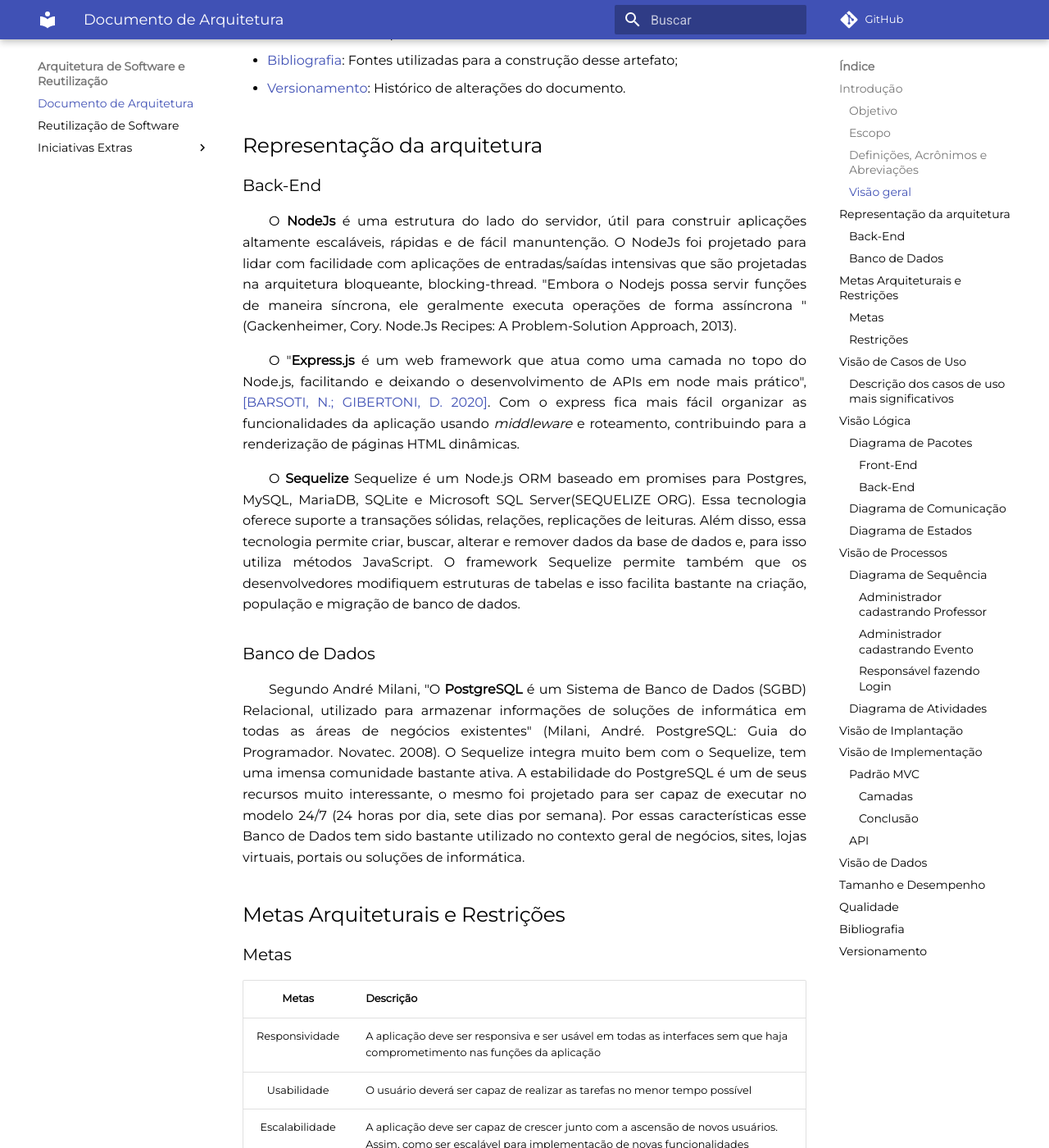
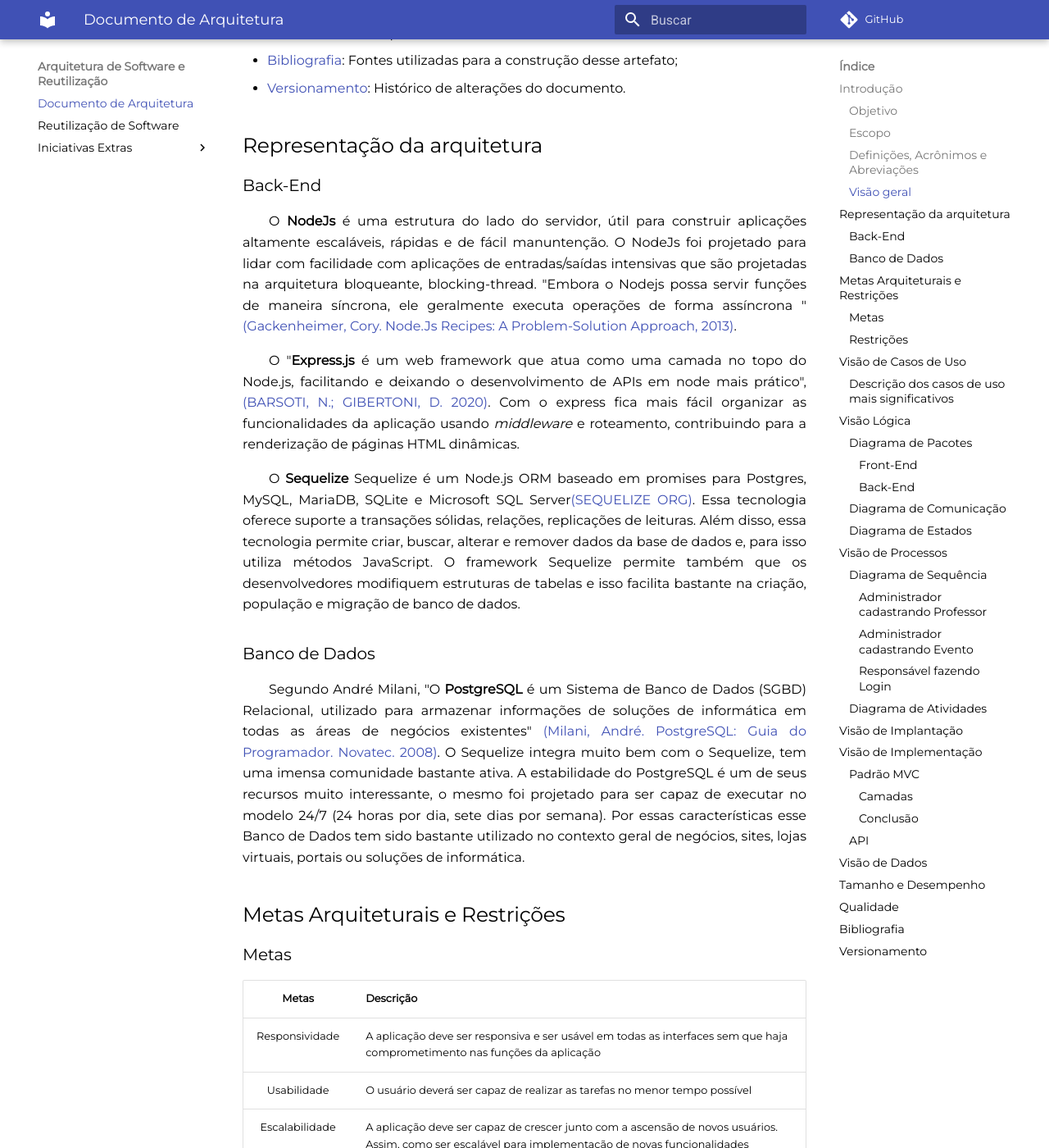
Before and after one commit to UnBArqDsw2021-1/2021.1_G6_Curumim, an MkDocs documentation site: the page built from docs/arquitetura-reutilizacao/arquitetura.md, in a window 1280 px wide and 1400 px high, scrolled down 1615 px. Shown: the whole window at 82% size. Built offline with MkDocs 1.6.1 and Material for MkDocs 9.7.7, drawn with Linux system fonts in a browser that asks for light colours; comment, search, counter and statistics services are not loaded; part of the change alters nothing that is shown; some of the changed text lies outside the part shown.

```diff
--- a/docs/arquitetura-reutilizacao/arquitetura.md
+++ b/docs/arquitetura-reutilizacao/arquitetura.md
@@ -35,14 +35,14 @@
 ## Representação da arquitetura
 
 ### Back-End
-&emsp;&emsp;O **NodeJs** é uma estrutura do lado do servidor, útil para construir aplicações altamente escaláveis, rápidas e de fácil manuntenção. O NodeJs foi projetado para lidar com facilidade com aplicações de entradas/saídas intensivas que são projetadas na arquitetura bloqueante, blocking-thread. "Embora o Nodejs possa servir funções de maneira síncrona, ele geralmente executa operações de forma assíncrona "(Gackenheimer, Cory. Node.Js Recipes: A Problem-Solution Approach, 2013).
+&emsp;&emsp;O **NodeJs** é uma estrutura do lado do servidor, útil para construir aplicações altamente escaláveis, rápidas e de fácil manuntenção. O NodeJs foi projetado para lidar com facilidade com aplicações de entradas/saídas intensivas que são projetadas na arquitetura bloqueante, blocking-thread. "Embora o Nodejs possa servir funções de maneira síncrona, ele geralmente executa operações de forma assíncrona "[(Gackenheimer, Cory. Node.Js Recipes: A Problem-Solution Approach, 2013)](#bibliografia).
 
- &emsp;&emsp;O "**Express.js** é  um  web  framework  que  atua  como  uma  camada  no  topo  do  Node.js, facilitando e deixando o desenvolvimento de APIs em node mais prático", [[BARSOTI, N.; GIBERTONI, D. 2020]](#bibliografia). Com o express fica mais fácil organizar as funcionalidades da aplicação usando _middleware_ e roteamento, contribuindo para a renderização de páginas HTML dinâmicas.
+ &emsp;&emsp;O "**Express.js** é  um  web  framework  que  atua  como  uma  camada  no  topo  do  Node.js, facilitando e deixando o desenvolvimento de APIs em node mais prático", [(BARSOTI, N.; GIBERTONI, D. 2020)](#bibliografia). Com o express fica mais fácil organizar as funcionalidades da aplicação usando _middleware_ e roteamento, contribuindo para a renderização de páginas HTML dinâmicas.
 
- &emsp;&emsp;O **Sequelize** Sequelize é um Node.js ORM baseado em promises para Postgres, MySQL, MariaDB, SQLite e Microsoft SQL Server(SEQUELIZE ORG). Essa tecnologia oferece suporte a transações sólidas, relações, replicações de leituras. Além disso, essa tecnologia permite criar, buscar, alterar e remover dados da base de dados e, para isso utiliza métodos JavaScript. O framework Sequelize permite também que os desenvolvedores modifiquem estruturas de tabelas e isso facilita bastante na criação, população e migração de banco de dados.
+ &emsp;&emsp;O **Sequelize** Sequelize é um Node.js ORM baseado em promises para Postgres, MySQL, MariaDB, SQLite e Microsoft SQL Server[(SEQUELIZE ORG)](#bibliografia). Essa tecnologia oferece suporte a transações sólidas, relações, replicações de leituras. Além disso, essa tecnologia permite criar, buscar, alterar e remover dados da base de dados e, para isso utiliza métodos JavaScript. O framework Sequelize permite também que os desenvolvedores modifiquem estruturas de tabelas e isso facilita bastante na criação, população e migração de banco de dados.
 
 ### Banco de Dados
- &emsp;&emsp;Segundo André Milani, "O **PostgreSQL** é um Sistema de Banco de Dados (SGBD) Relacional, utilizado para armazenar informações de soluções de informática em todas as áreas de negócios existentes" (Milani, André. PostgreSQL: Guia do Programador. Novatec. 2008). O Sequelize integra muito bem com o Sequelize, tem uma imensa comunidade bastante ativa. A estabilidade do PostgreSQL é um de seus recursos muito interessante, o mesmo foi projetado para ser capaz de executar no modelo 24/7 (24 horas por dia, sete dias por semana). Por essas características esse Banco de Dados tem sido bastante utilizado no contexto geral de negócios, sites, lojas virtuais, portais ou soluções de informática.
+ &emsp;&emsp;Segundo André Milani, "O **PostgreSQL** é um Sistema de Banco de Dados (SGBD) Relacional, utilizado para armazenar informações de soluções de informática em todas as áreas de negócios existentes" [(Milani, André. PostgreSQL: Guia do Programador. Novatec. 2008)](#bibliografia). O Sequelize integra muito bem com o Sequelize, tem uma imensa comunidade bastante ativa. A estabilidade do PostgreSQL é um de seus recursos muito interessante, o mesmo foi projetado para ser capaz de executar no modelo 24/7 (24 horas por dia, sete dias por semana). Por essas características esse Banco de Dados tem sido bastante utilizado no contexto geral de negócios, sites, lojas virtuais, portais ou soluções de informática.
 
 
 ## Metas Arquiteturais e Restrições
@@ -58,7 +58,7 @@
 ### Restrições
 | Restrições | Descrição |
 | :-: | -- |
-| Público | O aplicativo será voltado para administradores, professores, pais e responsáveis por crianças matriculadas no Centro Educacional que utiliza o aplicativo Curumim |
+| Público | O aplicativo será voltado para [administradores](../../base/requisitos/modelagem/lexicos/#lexico-administrador), [professores](../../base/requisitos/modelagem/lexicos/#lexico-professor), [pais e responsáveis](../../base/requisitos/modelagem/lexicos/#lexico-responsavel) por [crianças](../../base/requisitos/modelagem/lexicos/#lexico-crianca) matriculadas no [centro educacional](../../base/requisitos/modelagem/lexicos/#lexico-centro-educacional) que utiliza o aplicativo Curumim |
 | Conectividade | É necessário conexão com a internet para usar a aplicação |
 | Língua | A aplicação tem idioma somente para o português do Brasil |
 | Prazo final| O escopo proposto deve ser concluído até o final do curso, Arquitetura e Desenho de Software |
@@ -247,5 +247,4 @@
 |1.5|05/10/2021| Inserção do tópico Front End da Visão Lógica | Bruno Félix |
 |1.6|05/10/2021| Adição da visão dos casos de uso | Mateus O. Patrício e Gabriel Bonifácio |
 |1.7|08/10/2021| Ajustes das visões de casos de uso, lógica, de processos e de implementação | Daniel Porto |
-|1.8|14/10/2021| Representação da arquitetura (Backend) + (Banco de Dados) | Edson Soares |
-|1.9|14/10/2021| Representação da arquitetura (Metas e Restrições) | Edson Soares |
+|1.8|14/10/2021| Representação da arquitetura: Backend, Banco de Dados, Metas e Restrições | Edson Soares |
```
